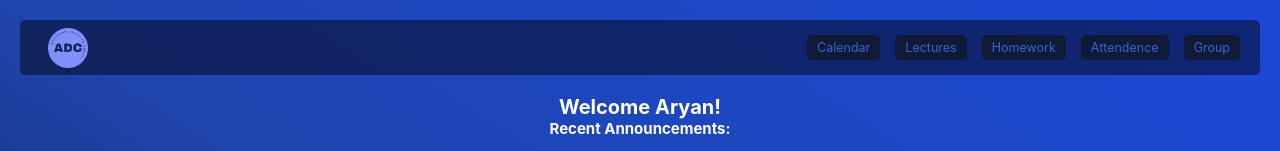
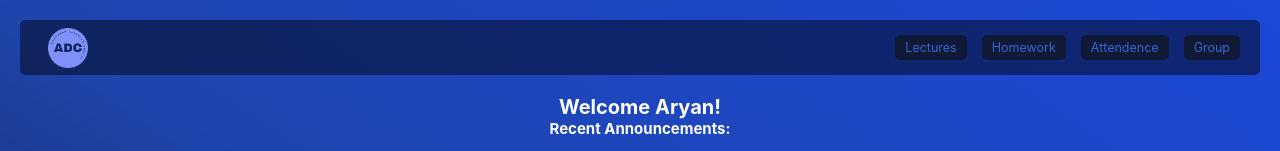
Before and after one commit to aryanj112/BootcampPortal, a React (Vite) app: page / in a window 1280 px wide. Shown: the top 151 px of the page. Built offline with nearby package versions, Linux system fonts and the light colour scheme.

Commit message:
deleted calendar

```diff
--- a/src/components/NavBar/index.tsx
+++ b/src/components/NavBar/index.tsx
@@ -14,7 +14,6 @@ function NavBar() {
         <img src={logo} alt="logo"/>
       </Link>
       <ul>
-        <li> <Link to="/calendar"> Calendar </Link> </li>
         <li> <Link to="/lectures"> Lectures </Link> </li>
         <li> <Link to="/homework"> Homework </Link> </li>
         <li> <Link to="/attendence"> Attendence </Link> </li>
```
